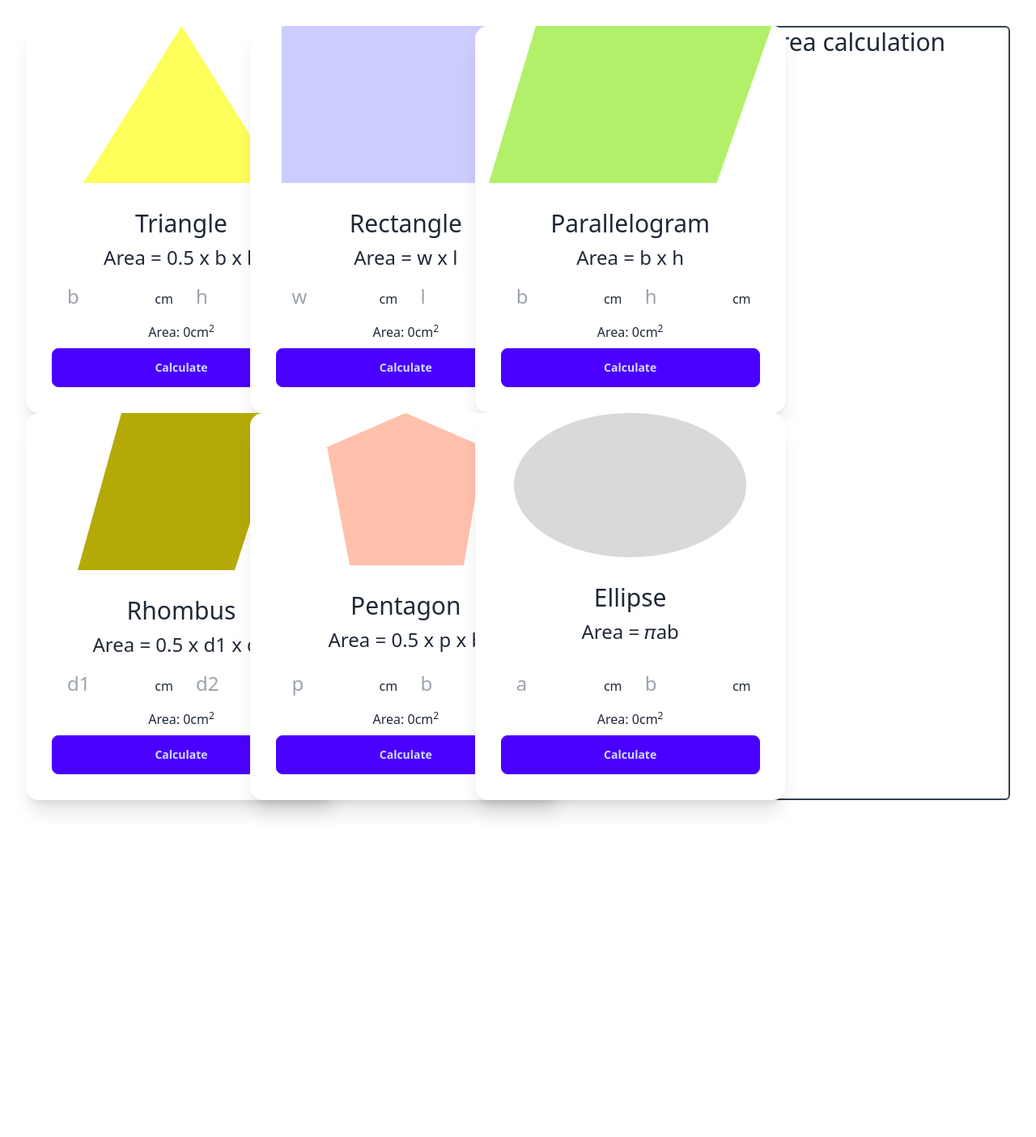
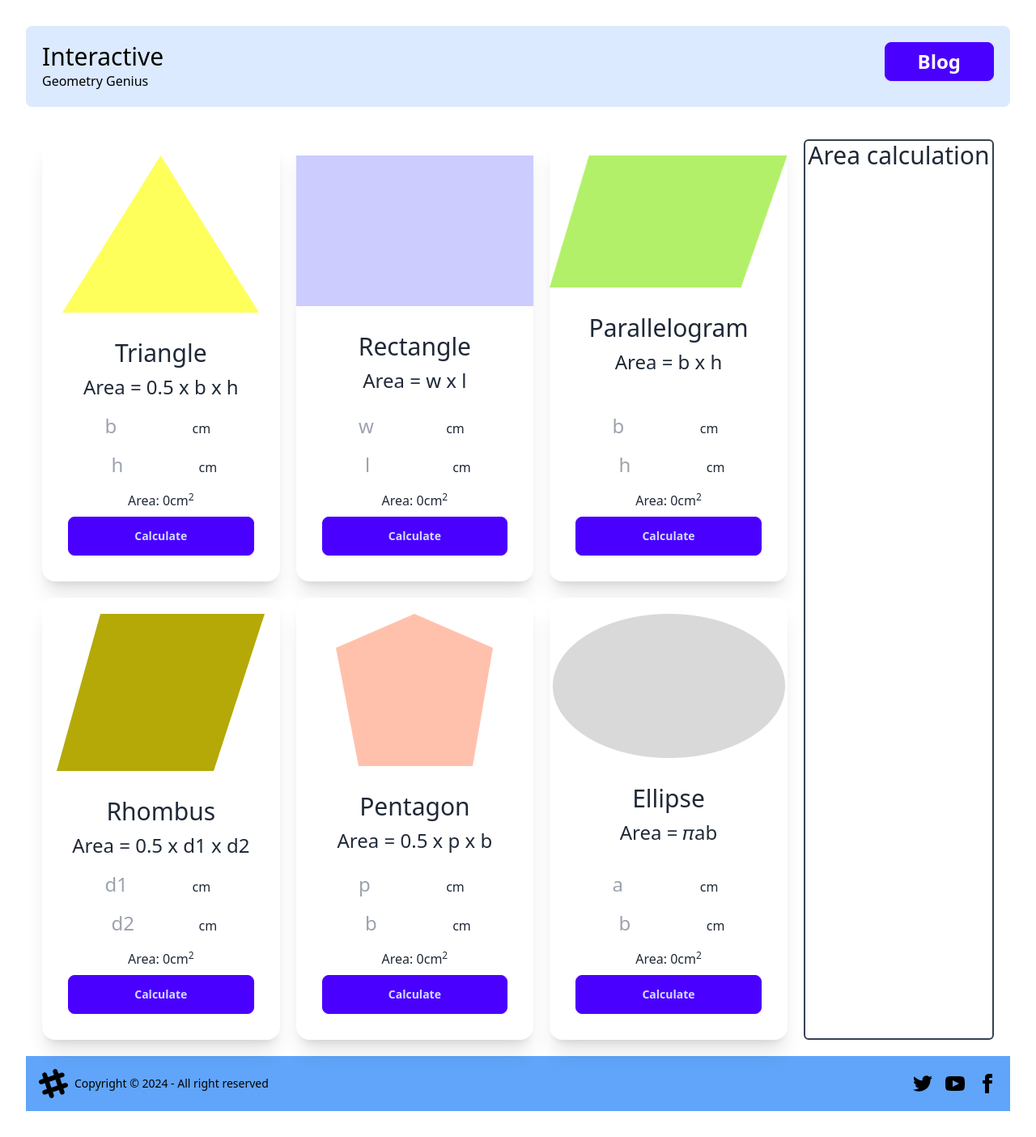
Before and after one commit to NiloyDas19/geometry-genius, a plain HTML site: page index.html in a window 1280 px wide. Shown: the whole page at 81% size. Before the commit the page ends 1020 px from the top, so only its background shows below. Drawn offline with nearby package versions, Linux system fonts and the light colour scheme.

Commit message:
All done

```diff
--- a/index.html
+++ b/index.html
@@ -15,150 +15,201 @@
 
 <body class="m-8">
     <header>
+        <nav class="flex justify-between bg-blue-100 p-5 rounded-lg">
+            <div class="text-black">
+                <h1 class="text-3xl">Interactive</h1>
+                <h3>Geometry Genius</h3>
+            </div>
+            <div>
+                <button class="btn btn-primary text-2xl pl-10 pr-10 text-white">Blog</button>
+            </div>
+        </nav>
+    </header>
 
-    </header>
-    <main>
+    <main class="mt-5 p-5">
         <!-- main content container -->
-        <div class="flex flex-col md:flex-row">
+        <div class="flex flex-col lg:flex-row gap-5">
             <!-- shape container -->
-            <div class="flex-1 grid grid-cols-1 md:grid-cols-2 lg:grid-cols-3">
+            <div class="flex-1 grid grid-cols-1 md:grid-cols-2 lg:grid-cols-3  justify-between w-auto gap-5">
                 <!-- Triangle Card -->
-                <div class="card w-96 bg-base-100 shadow-xl">
-                    <figure><img src="images/triangle.png" alt="triangle" /></figure>
+                <div class="card w-auto  bg-base-100 shadow-xl hover:bg-pink-500">
+                    <figure class="pt-5"><img src="images/triangle.png" alt="triangle" /></figure>
                     <div class="card-body text-center">
                         <h2 class="text-3xl">Triangle</h2>
                         <p class="text-2xl">Area = 0.5 x b x h</p>
                         <div>
                             <input id="triangle-base" type="text" placeholder="b" class="w-24 text-2xl rounded-sm p-2">
                             <span class="mr-4 ml-4">cm</span>
-                            <input id="triangle-height" type="text" placeholder="h" class="w-24 text-2xl rounded-sm p-2">
+                            <input id="triangle-height" type="text" placeholder="h"
+                                class="w-24 text-2xl rounded-sm p-2">
                             <span class="ml-4">cm</span>
                         </div>
                         <div>
                             <p>Area: <span id="triangle-area">0</span><span>cm<sup>2</sup></span></p>
                         </div>
                         <div class="card-actions">
-                            <button class="btn btn-primary w-full" onclick="calculateArea('triangle-base','triangle-height','triangle-area','Triangle')">Calculate</button>
+                            <button class="btn btn-primary w-full"
+                                onclick="calculateArea('triangle-base','triangle-height','triangle-area','Triangle')">Calculate</button>
                         </div>
                     </div>
                 </div>
 
                 <!-- Rectangle Card -->
-                <div class="card w-96 bg-base-100 shadow-xl">
-                    <figure><img src="images/rectangle.png" alt="rectangle" /></figure>
+                <div class="card w-auto bg-base-100 shadow-xl hover:bg-yellow-500">
+                    <figure class="pt-5"><img src="images/rectangle.png" alt="rectangle" /></figure>
                     <div class="card-body text-center">
                         <h2 class="text-3xl">Rectangle</h2>
                         <p class="text-2xl">Area = w x l</p>
                         <div>
-                            <input id="rectangle-width" type="text" placeholder="w" class="w-24 text-2xl rounded-sm p-2">
+                            <input id="rectangle-width" type="text" placeholder="w"
+                                class="w-24 text-2xl rounded-sm p-2">
                             <span class="mr-4 ml-4">cm</span>
-                            <input id="rectangle-length" type="text" placeholder="l" class="w-24 text-2xl rounded-sm p-2">
+                            <input id="rectangle-length" type="text" placeholder="l"
+                                class="w-24 text-2xl rounded-sm p-2">
                             <span class="ml-4">cm</span>
                         </div>
                         <div>
                             <p>Area: <span id="rectangle-area">0</span><span>cm<sup>2</sup></span></p>
                         </div>
                         <div class="card-actions">
-                            <button class="btn btn-primary w-full" onclick="calculateArea('rectangle-width','rectangle-length','rectangle-area','Rectangle')">Calculate</button>
+                            <button class="btn btn-primary w-full"
+                                onclick="calculateArea('rectangle-width','rectangle-length','rectangle-area','Rectangle')">Calculate</button>
                         </div>
                     </div>
                 </div>
 
                 <!-- Parallelogram Card -->
-                <div class="card w-96 bg-base-100 shadow-xl">
-                    <figure><img src="images/parallelogram.png" alt="parallelogram" /></figure>
+                <div class="card w-auto  bg-base-100 shadow-xl hover:bg-violet-400">
+                    <figure class="pt-5"><img src="images/parallelogram.png" alt="parallelogram" /></figure>
                     <div class="card-body text-center">
                         <h2 class="text-3xl">Parallelogram</h2>
                         <p class="text-2xl">Area = b x h</p>
                         <div>
-                            <input id="parallelogram-base" type="text" placeholder="b" class="w-24 text-2xl rounded-sm p-2">
+                            <input id="parallelogram-base" type="text" placeholder="b"
+                                class="w-24 text-2xl rounded-sm p-2">
                             <span class="mr-4 ml-4">cm</span>
-                            <input id="parallelogram-height" type="text" placeholder="h" class="w-24 text-2xl rounded-sm p-2">
+                            <input id="parallelogram-height" type="text" placeholder="h"
+                                class="w-24 text-2xl rounded-sm p-2">
                             <span class="ml-4">cm</span>
                         </div>
                         <div>
                             <p>Area: <span id="parallelogram-area">0</span><span>cm<sup>2</sup></span></p>
                         </div>
                         <div class="card-actions">
-                            <button class="btn btn-primary w-full" onclick="calculateArea('parallelogram-base','parallelogram-height', 'parallelogram-area', 'Parallelogram')">Calculate</button>
+                            <button class="btn btn-primary w-full"
+                                onclick="calculateArea('parallelogram-base','parallelogram-height', 'parallelogram-area', 'Parallelogram')">Calculate</button>
                         </div>
                     </div>
                 </div>
 
                 <!-- Rhombus Card -->
-                <div class="card w-96 bg-base-100 shadow-xl">
-                    <figure><img src="images/rhombus.png" alt="parallelogram" /></figure>
+                <div class="card w-auto bg-base-100 shadow-xl hover:bg-orange-500">
+                    <figure class="pt-5"><img src="images/rhombus.png" alt="parallelogram" /></figure>
                     <div class="card-body text-center">
                         <h2 class="text-3xl">Rhombus</h2>
                         <p class="text-2xl">Area = 0.5 x d1 x d2</p>
                         <div>
-                            <input id="rhombus-d1" type="text" placeholder="d1" class="w-24 text-2xl rounded-sm p-2 rectangle-width">
+                            <input id="rhombus-d1" type="text" placeholder="d1"
+                                class="w-24 text-2xl rounded-sm p-2 rectangle-width">
                             <span class="mr-4 ml-4">cm</span>
-                            <input id="rhombus-d2" type="text" placeholder="d2" class="w-24 text-2xl rounded-sm p-2 rectangle-length">
+                            <input id="rhombus-d2" type="text" placeholder="d2"
+                                class="w-24 text-2xl rounded-sm p-2 rectangle-length">
                             <span class="ml-4">cm</span>
                         </div>
                         <div>
-                            <p id="rhombus-area">Area: <span class="rectangle-area"></span>0<span>cm<sup>2</sup></span></p>
+                            <p>Area: <span id="rhombus-area">0</span><span>cm<sup>2</sup></span></p>
                         </div>
                         <div class="card-actions">
-                            <button class="btn btn-primary w-full" onclick="calculateRectangleArea()">Calculate</button>
+                            <button class="btn btn-primary w-full"
+                                onclick="calculateArea('rhombus-d1','rhombus-d2', 'rhombus-area', 'Rhombus')">Calculate</button>
                         </div>
                     </div>
                 </div>
 
                 <!-- Pentagon Card -->
-                <div class="card w-96 bg-base-100 shadow-xl">
-                    <figure><img src="images/pentagon.png" alt="parallelogram" /></figure>
+                <div class="card w-auto  bg-base-100 shadow-xl hover:bg-green-400">
+                    <figure class="pt-5"><img src="images/pentagon.png" alt="parallelogram" /></figure>
                     <div class="card-body text-center">
                         <h2 class="text-3xl">Pentagon</h2>
                         <p class="text-2xl">Area = 0.5 x p x b</p>
                         <div>
-                            <input id="pentagon-p" type="text" placeholder="p" class="w-24 text-2xl rounded-sm p-2 rectangle-width">
+                            <input id="pentagon-p" type="text" placeholder="p"
+                                class="w-24 text-2xl rounded-sm p-2 rectangle-width">
                             <span class="mr-4 ml-4">cm</span>
-                            <input id="pentagon-b"  type="text" placeholder="b" class="w-24 text-2xl rounded-sm p-2 rectangle-length">
+                            <input id="pentagon-b" type="text" placeholder="b"
+                                class="w-24 text-2xl rounded-sm p-2 rectangle-length">
                             <span class="ml-4">cm</span>
                         </div>
                         <div>
-                            <p id="pentagon-area" >Area: <span class="rectangle-area"></span>0<span>cm<sup>2</sup></span></p>
+                            <p>Area: <span id="pentagon-area">0</span><span>cm<sup>2</sup></span></p>
                         </div>
                         <div class="card-actions">
-                            <button class="btn btn-primary w-full" onclick="calculateRectangleArea()">Calculate</button>
+                            <button class="btn btn-primary w-full"
+                                onclick="calculateArea('pentagon-b', 'pentagon-p', 'pentagon-area', 'Pentagon')">Calculate</button>
                         </div>
                     </div>
                 </div>
 
                 <!-- Ellipse Card -->
-                <div class="card w-96 bg-base-100 shadow-xl">
-                    <figure><img src="images/ellipse.png" alt="parallelogram" /></figure>
+                <div class="card w-auto  bg-base-100 shadow-xl hover:bg-blue-400">
+                    <figure class="pt-5"><img src="images/ellipse.png" alt="parallelogram" /></figure>
                     <div class="card-body text-center">
                         <h2 class="text-3xl">Ellipse</h2>
                         <p class="text-2xl">Area = &#120587;ab</p>
                         <div>
-                            <input id="ellipse-a" type="text" placeholder="a" class="w-24 text-2xl rounded-sm p-2 rectangle-width">
+                            <input id="ellipse-a" type="text" placeholder="a"
+                                class="w-24 text-2xl rounded-sm p-2 rectangle-width">
                             <span class="mr-4 ml-4">cm</span>
-                            <input id="ellipse-b" type="text" placeholder="b" class="w-24 text-2xl rounded-sm p-2 rectangle-length">
+                            <input id="ellipse-b" type="text" placeholder="b"
+                                class="w-24 text-2xl rounded-sm p-2 rectangle-length">
                             <span class="ml-4">cm</span>
                         </div>
                         <div>
-                            <p id="ellipse-area" >Area: <span class="rectangle-area"></span>0<span>cm<sup>2</sup></span></p>
+                            <p>Area: <span id="ellipse-area">0</span><span>cm<sup>2</sup></span></p>
                         </div>
                         <div class="card-actions">
-                            <button class="btn btn-primary w-full" onclick="calculateRectangleArea()">Calculate</button>
+                            <button class="btn btn-primary w-full"
+                                onclick="calculateArea('ellipse-a', 'ellipse-b', 'ellipse-area', 'Ellipse')">Calculate</button>
                         </div>
                     </div>
                 </div>
-
-
             </div>
 
             <!-- Area calculation container -->
-            <div class="w-96 border-2 border-gray-700 rounded-md">
+            <div class="w-auto lg:w-1/5 border-2 border-gray-700 rounded-md">
                 <h3 class="text-3xl text-center">Area calculation</h3>
+                <p id="area-calculation-container"></p>
             </div>
         </div>
     </main>
-    <footer>
-
+    <footer class="footer items-center p-4 bg-blue-400 text-black">
+        <aside class="items-center grid-flow-col">
+            <svg width="36" height="36" viewBox="0 0 24 24" xmlns="http://www.w3.org/2000/svg" fill-rule="evenodd"
+                clip-rule="evenodd" class="fill-current">
+                <path
+                    d="M22.672 15.226l-2.432.811.841 2.515c.33 1.019-.209 2.127-1.23 2.456-1.15.325-2.148-.321-2.463-1.226l-.84-2.518-5.013 1.677.84 2.517c.391 1.203-.434 2.542-1.831 2.542-.88 0-1.601-.564-1.86-1.314l-.842-2.516-2.431.809c-1.135.328-2.145-.317-2.463-1.229-.329-1.018.211-2.127 1.231-2.456l2.432-.809-1.621-4.823-2.432.808c-1.355.384-2.558-.59-2.558-1.839 0-.817.509-1.582 1.327-1.846l2.433-.809-.842-2.515c-.33-1.02.211-2.129 1.232-2.458 1.02-.329 2.13.209 2.461 1.229l.842 2.515 5.011-1.677-.839-2.517c-.403-1.238.484-2.553 1.843-2.553.819 0 1.585.509 1.85 1.326l.841 2.517 2.431-.81c1.02-.33 2.131.211 2.461 1.229.332 1.018-.21 2.126-1.23 2.456l-2.433.809 1.622 4.823 2.433-.809c1.242-.401 2.557.484 2.557 1.838 0 .819-.51 1.583-1.328 1.847m-8.992-6.428l-5.01 1.675 1.619 4.828 5.011-1.674-1.62-4.829z">
+                </path>
+            </svg>
+            <p>Copyright © 2024 - All right reserved</p>
+        </aside>
+        <nav class="grid-flow-col gap-4 md:place-self-center md:justify-self-end">
+            <a><svg xmlns="http://www.w3.org/2000/svg" width="24" height="24" viewBox="0 0 24 24" class="fill-current">
+                    <path
+                        d="M24 4.557c-.883.392-1.832.656-2.828.775 1.017-.609 1.798-1.574 2.165-2.724-.951.564-2.005.974-3.127 1.195-.897-.957-2.178-1.555-3.594-1.555-3.179 0-5.515 2.966-4.797 6.045-4.091-.205-7.719-2.165-10.148-5.144-1.29 2.213-.669 5.108 1.523 6.574-.806-.026-1.566-.247-2.229-.616-.054 2.281 1.581 4.415 3.949 4.89-.693.188-1.452.232-2.224.084.626 1.956 2.444 3.379 4.6 3.419-2.07 1.623-4.678 2.348-7.29 2.04 2.179 1.397 4.768 2.212 7.548 2.212 9.142 0 14.307-7.721 13.995-14.646.962-.695 1.797-1.562 2.457-2.549z">
+                    </path>
+                </svg>
+            </a>
+            <a><svg xmlns="http://www.w3.org/2000/svg" width="24" height="24" viewBox="0 0 24 24" class="fill-current">
+                    <path
+                        d="M19.615 3.184c-3.604-.246-11.631-.245-15.23 0-3.897.266-4.356 2.62-4.385 8.816.029 6.185.484 8.549 4.385 8.816 3.6.245 11.626.246 15.23 0 3.897-.266 4.356-2.62 4.385-8.816-.029-6.185-.484-8.549-4.385-8.816zm-10.615 12.816v-8l8 3.993-8 4.007z">
+                    </path>
+                </svg></a>
+            <a><svg xmlns="http://www.w3.org/2000/svg" width="24" height="24" viewBox="0 0 24 24" class="fill-current">
+                    <path
+                        d="M9 8h-3v4h3v12h5v-12h3.642l.358-4h-4v-1.667c0-.955.192-1.333 1.115-1.333h2.885v-5h-3.808c-3.596 0-5.192 1.583-5.192 4.615v3.385z">
+                    </path>
+                </svg></a>
+        </nav>
     </footer>
 
     <!-- <script src="scripts/triangle-calculate.js"></script>
```
Also changed, not shown: scripts/area.js (+19 -12 lines).
